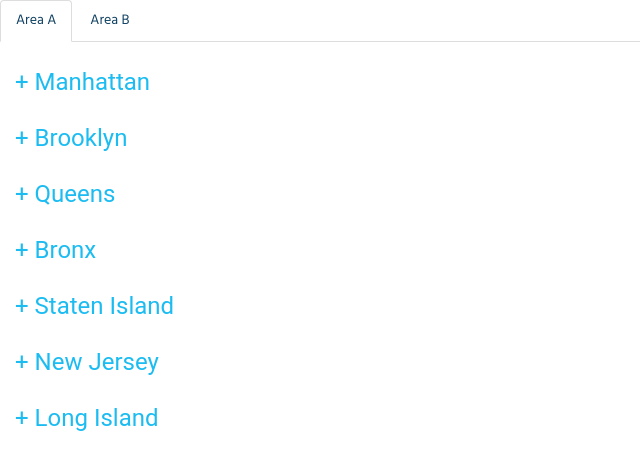
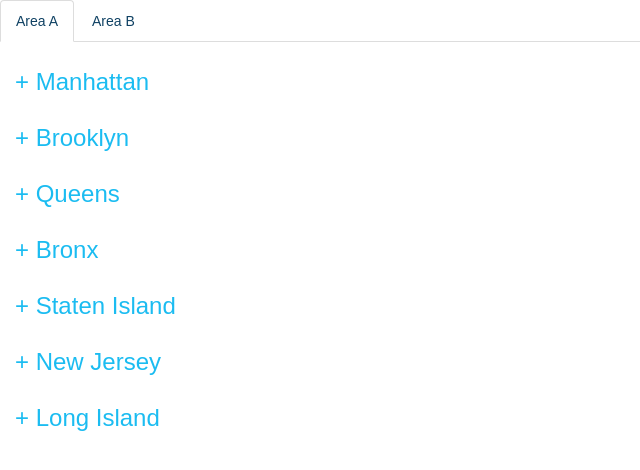
Before and after one commit to yicheny001/newyork-boroughs, a React app: page / in a window 1280 px wide. Shown: the whole page, without its empty margins (0-640 px from the left). Built offline with nearby package versions, Linux system fonts and the light colour scheme.

Commit message:
Update index.css

```diff
--- a/src/index.css
+++ b/src/index.css
@@ -1,7 +1,7 @@
 body {
   margin: 0;
   padding: 0;
-  font-family: 'Hind', sans-serif !important;
+  font-family: 'Muli', sans-serif !important;
   color: #1BBCF1 !important;
 }
 
@@ -11,6 +11,7 @@ a {
 
 h4 {
   color: #1BBCF1;
+  font-family: 'Muli', sans-serif !important;
 }
 
 .list-group-item-success {
```
